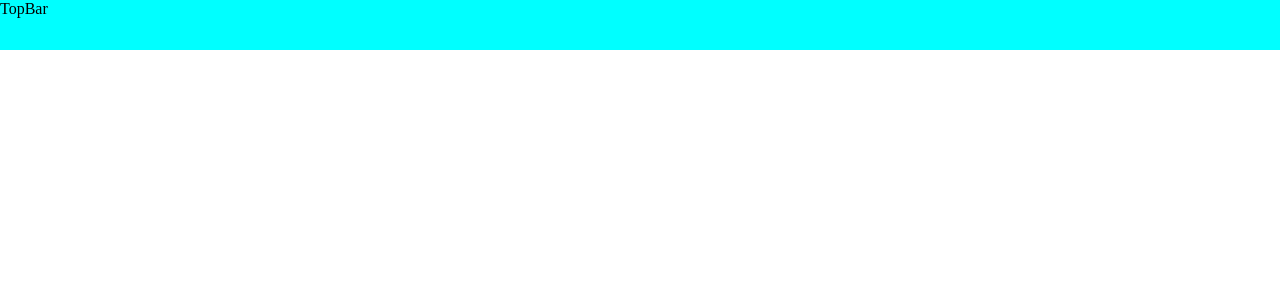
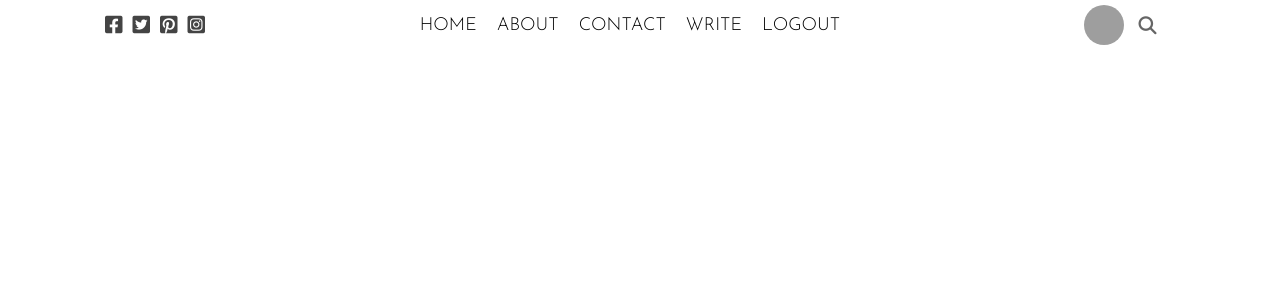
Before and after one commit to marshalmori/node-react-blog, a React (Create React App) app: page / in a window 1280 px wide. Shown: the top 300 px of the page. Built offline with nearby package versions, Linux system fonts and the light colour scheme; grey boxes are pictures that could not be loaded; a web font is replaced by a local one.

Commit message:
Create TopBar component and topbar css

```diff
--- a/public/index.html
+++ b/public/index.html
@@ -9,6 +9,9 @@
   <link
     href="https://fonts.googleapis.com/css2?family=Bigelow+Rules&family=Josefin+Sans:wght@100;200;300;400;500;600;700&family=Lora:ital,wght@1,400;1,500;1,600&family=Open+Sans:wght@300&family=Varela&family=Varela+Round&display=swap"
     rel="stylesheet">
+  <link rel="stylesheet" href="https://cdnjs.cloudflare.com/ajax/libs/font-awesome/6.2.1/css/all.min.css"
+    integrity="sha512-MV7K8+y+gLIBoVD59lQIYicR65iaqukzvf/nwasF0nqhPay5w/9lJmVM2hMDcnK1OnMGCdVK+iQrJ7lzPJQd1w=="
+    crossorigin="anonymous" referrerpolicy="no-referrer" />
 
   <style>
     * {
--- a/src/App.js
+++ b/src/App.js
@@ -1,7 +1,11 @@
 import TopBar from "./topbar/TopBar";
 
 function App() {
-  return <TopBar />;
+  return (
+    <>
+      <TopBar />
+    </>
+  );
 }
 
 export default App;
--- a/src/topbar/TopBar.jsx
+++ b/src/topbar/TopBar.jsx
@@ -2,6 +2,29 @@
 
 export default function TopBar() {
   return (
-    <div className='top'>TopBar</div>
+    <div className='top'>
+      <div className="topLeft">
+        <i className="topIcon fa-brands fa-square-facebook"></i>
+        <i className="topIcon fa-brands fa-square-twitter"></i>
+        <i className="topIcon fa-brands fa-square-pinterest"></i>
+        <i className="topIcon fa-brands fa-square-instagram"></i>
+      </div>
+      <div className="topCenter">
+        <ul className="topList">
+          <li className="topListItem">HOME</li>
+          <li className="topListItem">ABOUT</li>
+          <li className="topListItem">CONTACT</li>
+          <li className="topListItem">WRITE</li>
+          <li className="topListItem">LOGOUT</li>
+        </ul>
+      </div>
+      <div className="topRight">
+        <img   className="topImg"
+              src="https://images.pexels.com/photos/1858175/pexels-photo-1858175.jpeg?auto=compress&cs=tinysrgb&dpr=2&w=500"
+              alt=""
+        />
+        <i className="topSearchIcon fa-solid fa-magnifying-glass"></i>
+      </div>
+    </div>
   )
 }
--- a/src/topbar/topbar.css
+++ b/src/topbar/topbar.css
@@ -1,5 +1,58 @@
 .top {
     width: 100%;
     height: 50px;
-    background-color: aqua;
+    background-color: white;
+    position: sticky;
+    top: 0;
+    display: flex;
+    align-items: center;
+    font-family: 'Josefin Sans', sans-serif;
 }
+
+.topLeft,
+.topRight{
+    flex: 3;
+    display: flex;
+    align-items: center;
+    justify-content: center;
+}
+
+.topCenter{
+    flex: 6;
+}
+
+.topIcon{
+    font-size: 20px;
+    margin-right: 10px;
+    color: #444;
+    cursor: pointer;
+}
+
+.topImg{
+    width: 40px;
+    height: 40px;
+    border-radius: 50%;
+    object-fit: cover;
+}
+
+.topList{
+    display: flex;
+    justify-content: center;
+    margin: 0;
+    padding: 0;
+    list-style: none;
+}
+
+.topListItem{
+    margin-right: 20px;
+    font-size: 18px;
+    font-weight: 300;
+    cursor: pointer;
+}
+
+.topSearchIcon {
+    font-size: 18px;
+    color: #666;
+    cursor: pointer;
+    margin-left: 15px;
+}
```
Also changed, not shown: src/header/Header.jsx (added, +7 -0 lines), src/header/header.css (added).
